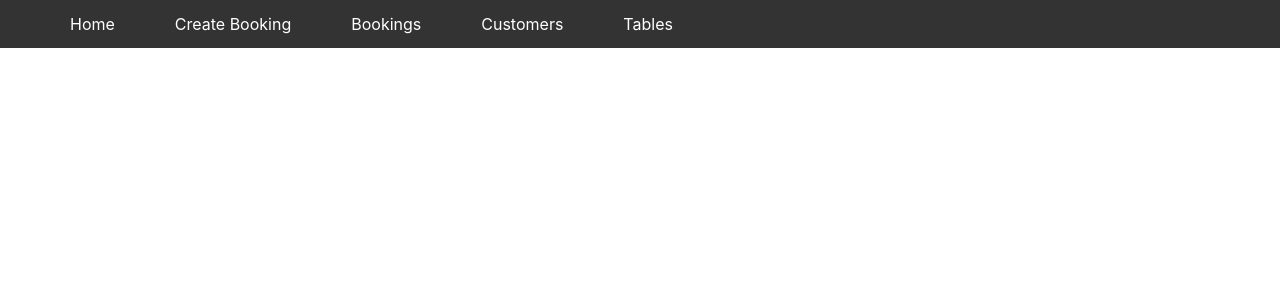
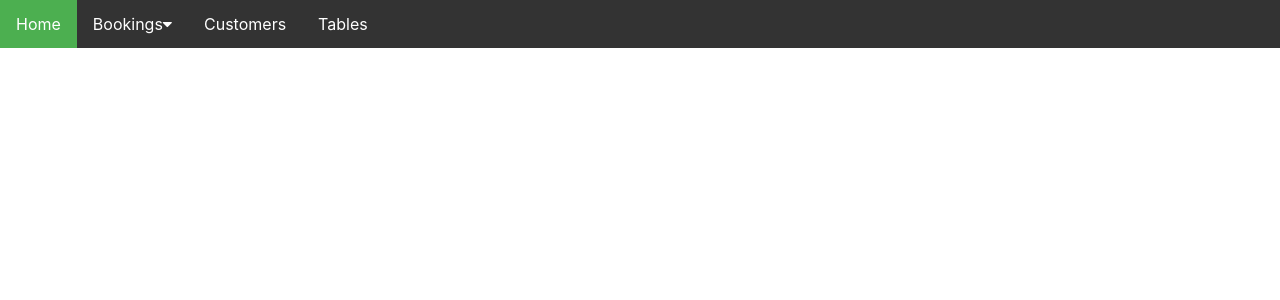
Before and after one commit to YYChen01988/Restaurant_Booking_System_Fullstack, a React (Create React App) app in the folder restaurantfrontend/: page / in a window 1280 px wide. Shown: the top 300 px of the page. Built offline with nearby package versions, Linux system fonts and the light colour scheme.

Commit message:
Formats, styles and edits navbar

```diff
--- a/restaurantfrontend/public/css/style.css
+++ b/restaurantfrontend/public/css/style.css
@@ -1,32 +1,68 @@
 /* HEADER NAVBAR */
-
-header li {
-  padding: 14px;
-}
 
 ul.topnav {
   list-style-type: none;
   margin: 0;
+  padding: 0;
   overflow: hidden;
   background-color: #333;
 }
 
-ul.topnav li {float: left;}
+ul.topnav li {
+  float: left;
+}
 
-ul.topnav li a {
+li a, .dropbtn {
+  display: inline-block;
   color: white;
   text-align: center;
   padding: 14px 16px;
   text-decoration: none;
 }
 
-ul.topnav li :hover {background-color: #4CAF50;}
+li a:hover, .dropdown:hover .dropbtn {
+  background-color: #4CAF50;
+}
 
-ul.topnav li.right {float: right;}
+.dropdown-content {
+  display: none;
+  position: absolute;
+  background-color: #f9f9f9;
+  min-width: 160px;
+  box-shadow: 0px 8px 16px 0px rgba(0,0,0,0.2);
+  z-index: 1;
+  float: inherit;
+}
+
+.dropdown-content a {
+  float: none;
+  color: black;
+  padding: 12px 16px;
+  text-decoration: none;
+  display: block;
+  text-align: left;
+}
+
+.dropdown-content a:hover {
+  background-color: #f1f1f1;
+}
+
+.dropdown:hover .dropdown-content {
+  display: block;
+}
+
+.fa {
+  display: inline-block;
+  font: normal normal normal 14px/1 FontAwesome;
+  font-size: inherit;
+  text-rendering: auto;
+  -webkit-font-smoothing: antialiased;
+  -moz-osx-font-smoothing: grayscale;
+}
 
 /* RESPONSIVE */
 
-@media screen and (max-width: 600px){
+@media screen and (max-width: 600px) {
   ul.topnav li.right,
   ul.topnav li {float: none;}
 }
@@ -38,8 +74,7 @@ h1 {
 }
 
 table {
-  display: flex;
-  justify-content: center;
+  margin: auto;
   margin-bottom: 50px;
   border-collapse: collapse;
 }
@@ -100,3 +135,9 @@ button, input[type=submit], input[type=reset] {
   cursor: pointer;
   font-size: 18px;
 }
+
+/* DATE */
+
+.date-picker {
+  text-align: center;
+}
--- a/restaurantfrontend/public/index.html
+++ b/restaurantfrontend/public/index.html
@@ -3,7 +3,8 @@
   <head>
     <meta charset="utf-8">
     <link rel="shortcut icon" href="%PUBLIC_URL%/favicon.ico">
-    <link rel="stylesheet" href="css/style.css">
+    <link rel="stylesheet" href="%PUBLIC_URL%/css/style.css">
+    <link rel="stylesheet" href="https://cdnjs.cloudflare.com/ajax/libs/font-awesome/4.7.0/css/font-awesome.min.css">
     <meta name="viewport" content="width=device-width, initial-scale=1, shrink-to-fit=no">
     <meta name="theme-color" content="#000000">
     <!--
--- a/restaurantfrontend/src/NavBar.js
+++ b/restaurantfrontend/src/NavBar.js
@@ -8,11 +8,12 @@ const NavBar = (props) => {
         <li>
           <Link to="/">Home</Link>
         </li>
-        <li>
-          <Link to="/bookings/new">Create Booking</Link>
-        </li>
-        <li>
-          <Link to="/bookings">Bookings</Link>
+        <li className="dropdown">
+          <a className="dropbtn">Bookings<i class="fa fa-caret-down"></i></a>
+          <div className="dropdown-content">
+            <Link to="/bookings">Bookings</Link>
+            <Link to="/bookings/new">Create Booking</Link>
+          </div>
         </li>
         <li>
           <Link to="/customers">Customers</Link>
--- a/restaurantfrontend/src/containers/bookings/BookingContainer.js
+++ b/restaurantfrontend/src/containers/bookings/BookingContainer.js
@@ -27,12 +27,11 @@ class BookingContainer extends Component {
 
   render() {
 		return (
-      <div className="booking-date-filter">
-      <DatePicker
-        selected={this.state.startDate}
-        onChange={this.handleChange}
-      />
-			<BookingList bookings={this.state.bookings} filterDate={this.state.startDate}/>
+      <div>
+        <div className="date-picker">
+          <DatePicker selected={this.state.startDate} onChange={this.handleChange}/>
+        </div>
+			     <BookingList bookings={this.state.bookings} filterDate={this.state.startDate}/>
       </div>
 		)
 	}
```
